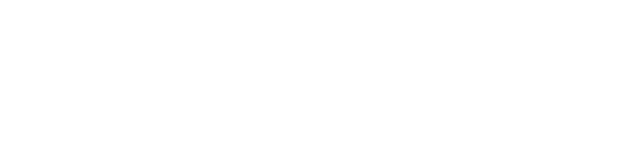
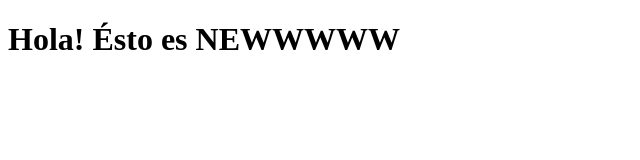
Before and after one commit to MariaPaz28/talentotechpractica, a plain HTML site: page index.html in a window 1280 px wide. Shown: the whole page, without its empty margins (0-640 px from the left). Drawn offline with Linux system fonts and the light colour scheme.

Commit message:
subo cambios

```diff
--- a/index.html
+++ b/index.html
@@ -6,6 +6,7 @@
     <title>Document</title>
 </head>
 <body>
+    <h1>Hola! Ésto es NEWWWWW</h1>
 
 </body>
 </html>
```
